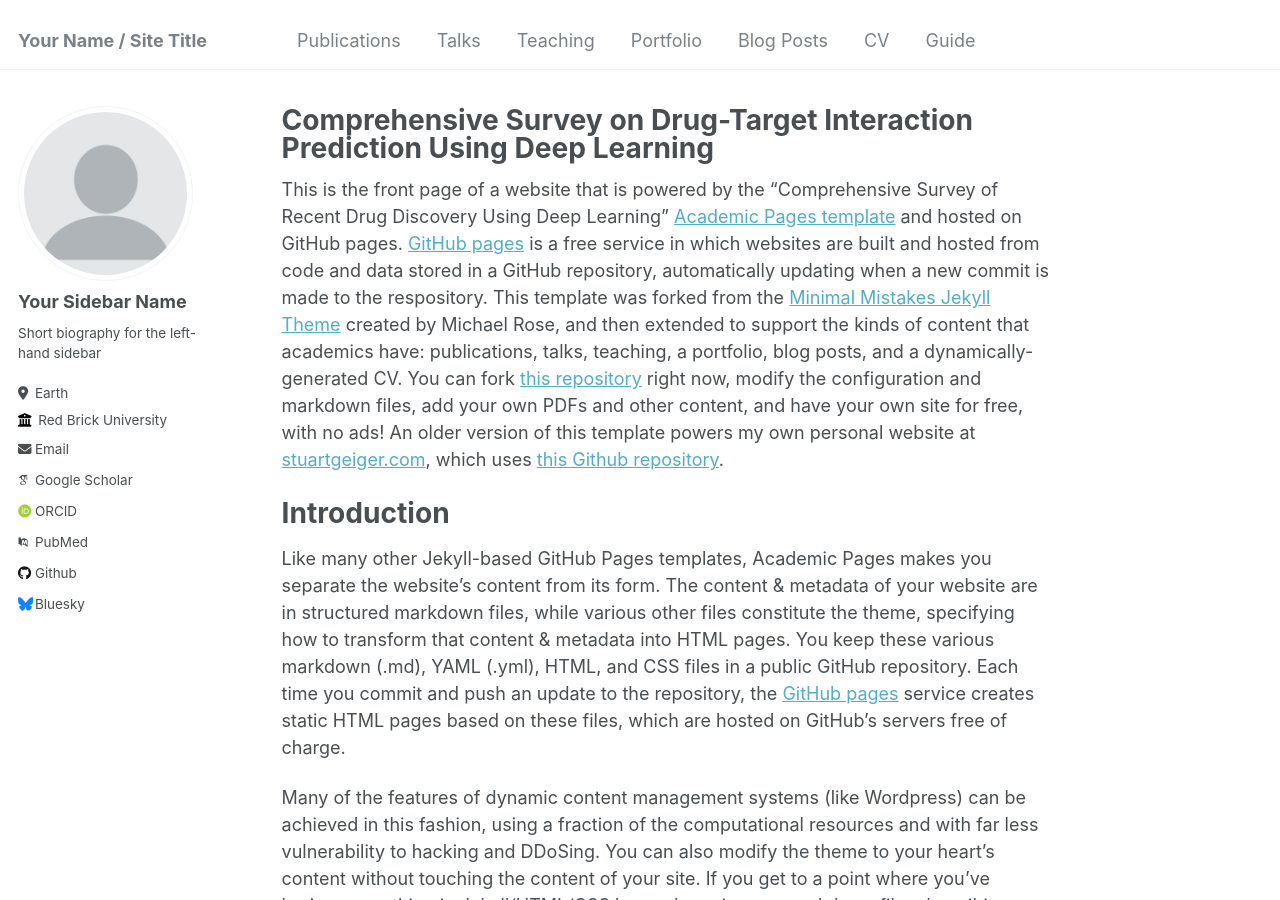
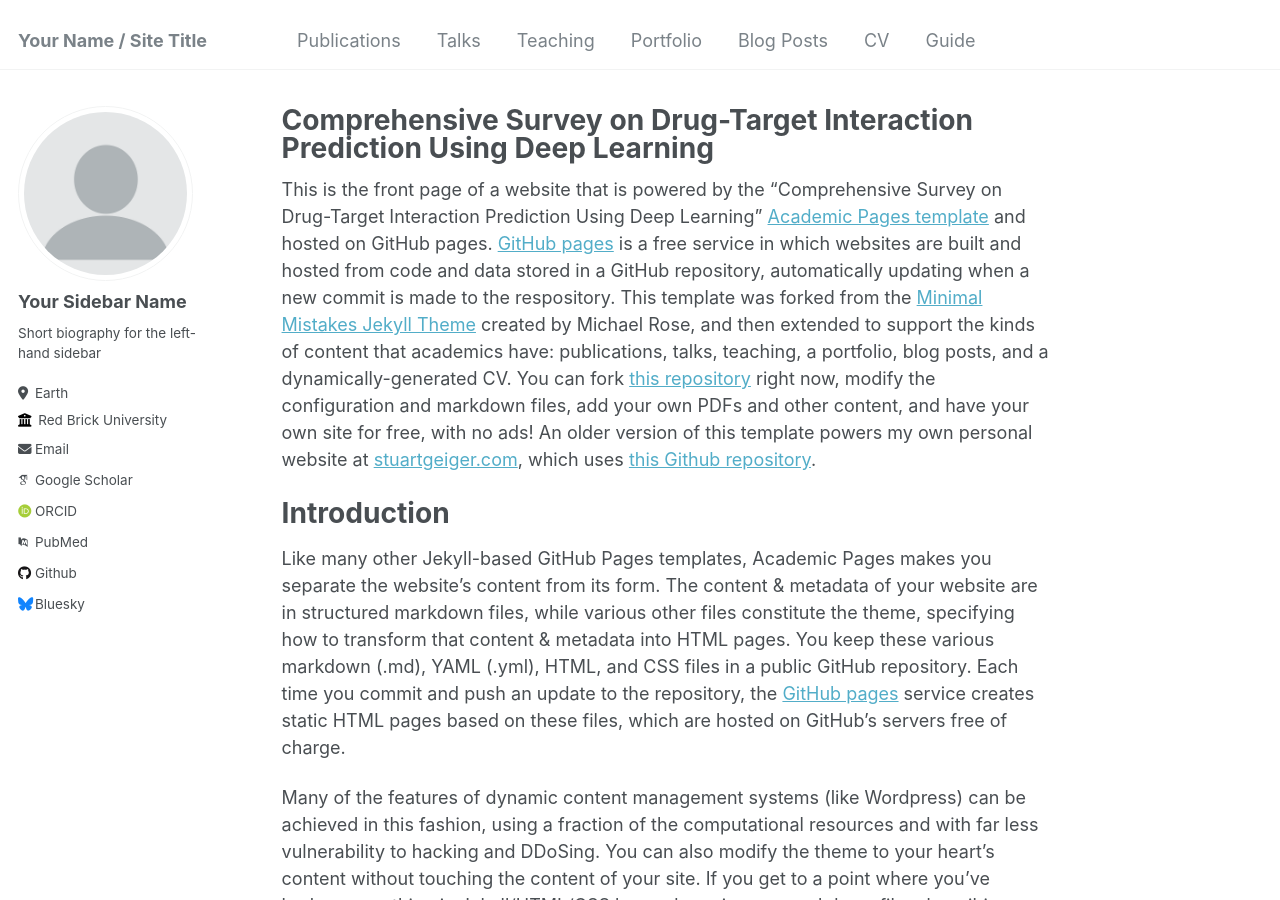
Before and after one commit to urvashithakre/urvashithakre.github.io, a Jekyll site: the page built from _pages/about.md, in a window 1280 px wide and 900 px high. Built offline with Jekyll 4.4.1, drawn with Linux system fonts in a browser that asks for light colours; some web fonts are replaced.

```diff
--- a/_pages/about.md
+++ b/_pages/about.md
@@ -7,7 +7,7 @@ redirect_from:
   - /about.html
 ---
 
-This is the front page of a website that is powered by the "Comprehensive Survey of Recent Drug Discovery Using Deep Learning" [Academic Pages template](https://github.com/academicpages/academicpages.github.io) and hosted on GitHub pages. [GitHub pages](https://pages.github.com) is a free service in which websites are built and hosted from code and data stored in a GitHub repository, automatically updating when a new commit is made to the respository. This template was forked from the [Minimal Mistakes Jekyll Theme](https://mmistakes.github.io/minimal-mistakes/) created by Michael Rose, and then extended to support the kinds of content that academics have: publications, talks, teaching, a portfolio, blog posts, and a dynamically-generated CV. You can fork [this repository](https://github.com/academicpages/academicpages.github.io) right now, modify the configuration and markdown files, add your own PDFs and other content, and have your own site for free, with no ads! An older version of this template powers my own personal website at [stuartgeiger.com](http://stuartgeiger.com), which uses [this Github repository](https://github.com/staeiou/staeiou.github.io).
+This is the front page of a website that is powered by the "Comprehensive Survey on Drug-Target Interaction Prediction Using Deep Learning" [Academic Pages template](https://github.com/academicpages/academicpages.github.io) and hosted on GitHub pages. [GitHub pages](https://pages.github.com) is a free service in which websites are built and hosted from code and data stored in a GitHub repository, automatically updating when a new commit is made to the respository. This template was forked from the [Minimal Mistakes Jekyll Theme](https://mmistakes.github.io/minimal-mistakes/) created by Michael Rose, and then extended to support the kinds of content that academics have: publications, talks, teaching, a portfolio, blog posts, and a dynamically-generated CV. You can fork [this repository](https://github.com/academicpages/academicpages.github.io) right now, modify the configuration and markdown files, add your own PDFs and other content, and have your own site for free, with no ads! An older version of this template powers my own personal website at [stuartgeiger.com](http://stuartgeiger.com), which uses [this Github repository](https://github.com/staeiou/staeiou.github.io).
 
 Introduction
 ======
```
